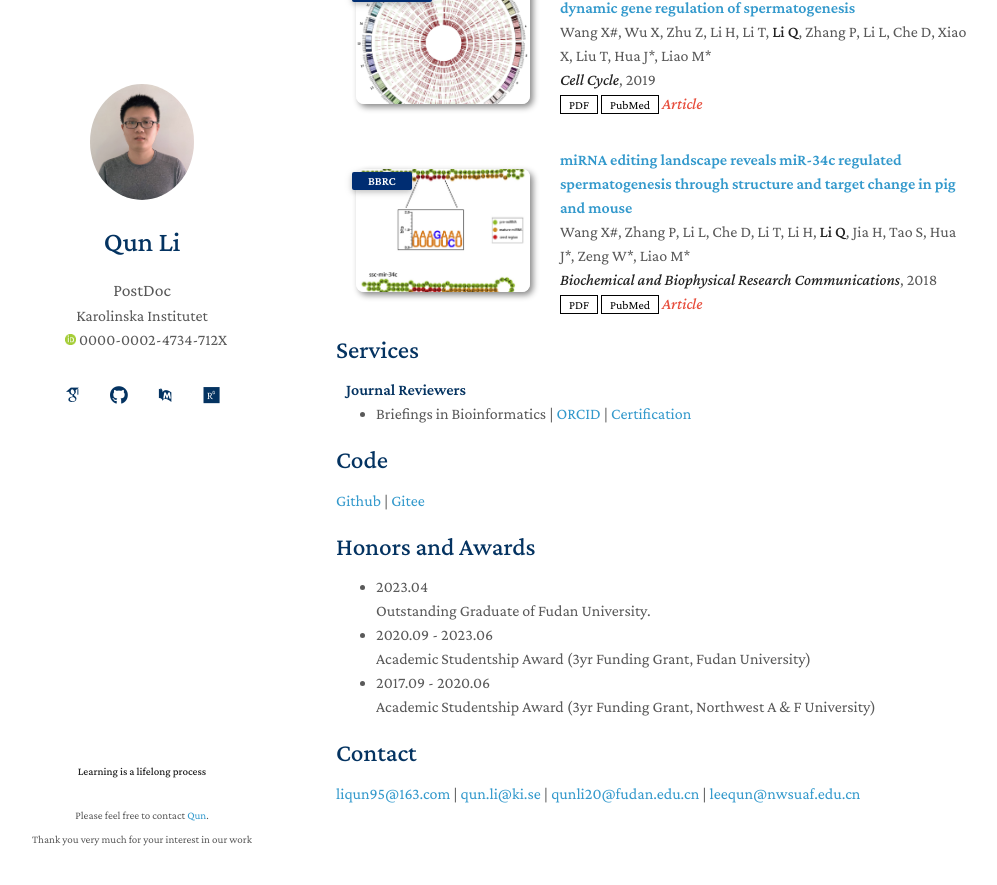
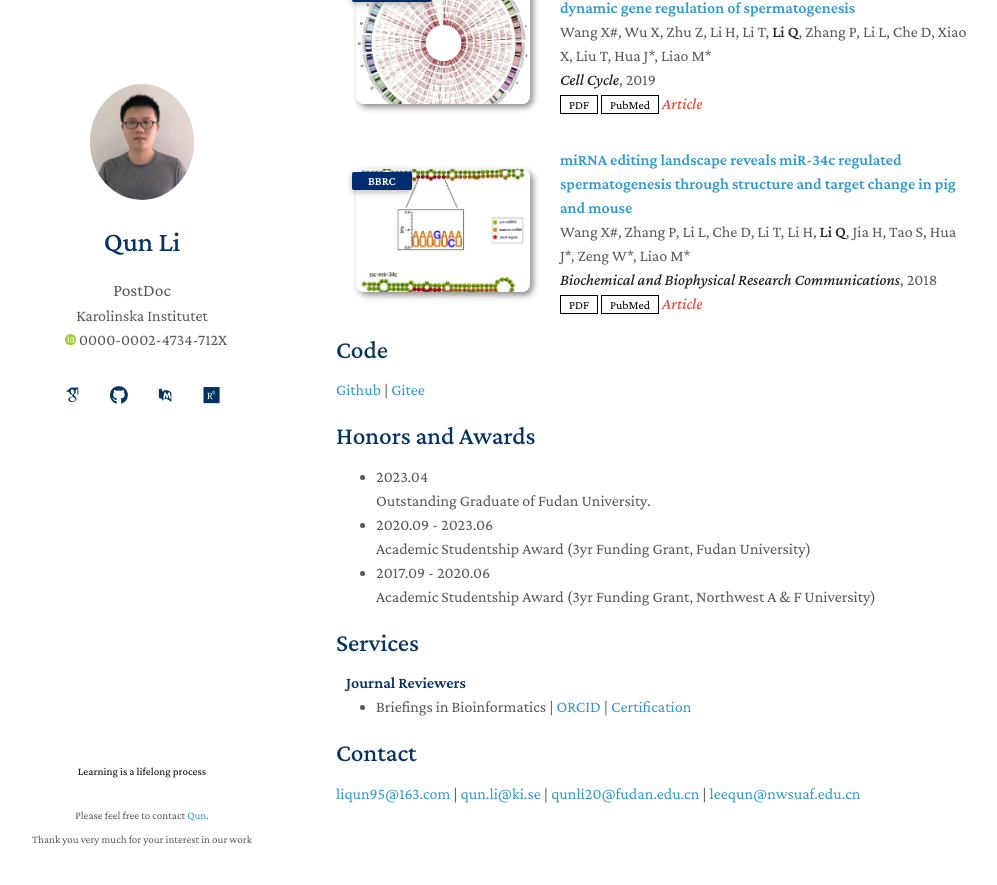
Before and after one commit to liqunbio/liqunbio.github.io, a Jekyll site: the page built from index.md, in a window 1280 px wide and 900 px high, scrolled down 3771 px. Shown: the top 885 px of the window, without its empty margins (134-1131 px from the left). Built offline with Jekyll 4.4.1, drawn with Linux system fonts in a browser that asks for light colours; some web fonts are replaced; comment, search, counter and statistics services are not loaded; our own code applies the rules of GitHub Pages for plain Markdown files.

Commit message:
Update index.md

```diff
--- a/index.md
+++ b/index.md
@@ -40,8 +40,6 @@ Karolinska Institutet special grants for younger scientists (2 years, 263,200 SE
 
 {% include_relative _includes/publicationsB.md %}
 
-{% include_relative _includes/services.md %}
-
 ## Code
 [Github](https://github.com/QunATCG) | [Gitee](https://gitee.com/qunatcg)
 
@@ -53,5 +51,7 @@ Academic Studentship Award (3yr Funding Grant, Fudan University)
 - 2017.09 - 2020.06 <br>
 Academic Studentship Award (3yr Funding Grant, Northwest A & F University)
 
+{% include_relative _includes/services.md %}
+
 ## Contact
 [liqun95@163.com](mailto:liqun95@163.com) | [qun.li@ki.se](mailto:qun.li@ki.se) | [qunli20@fudan.edu.cn](mailto:qunli20@fudan.edu.cn) | [leequn@nwsuaf.edu.cn](mailto:leequn@nwsuaf.edu.cn)
```
